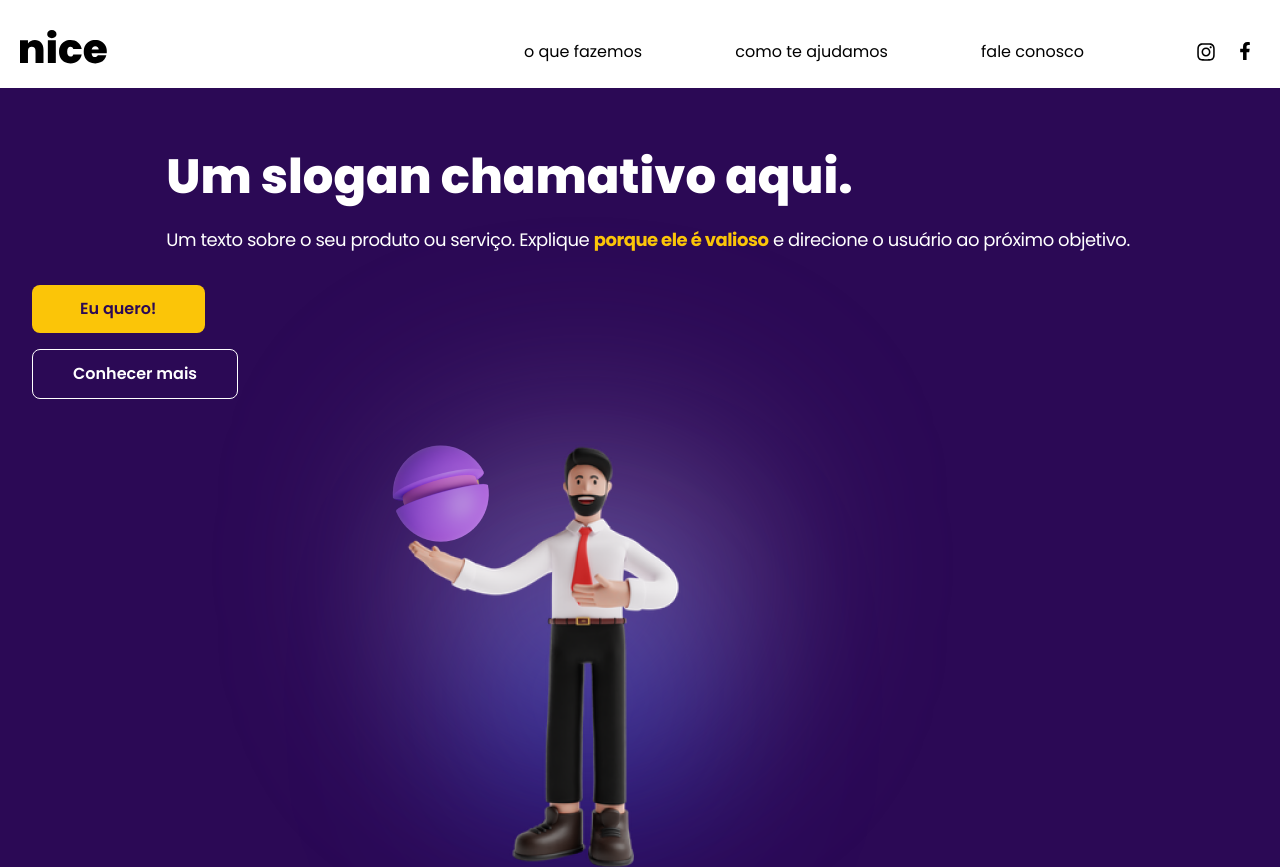
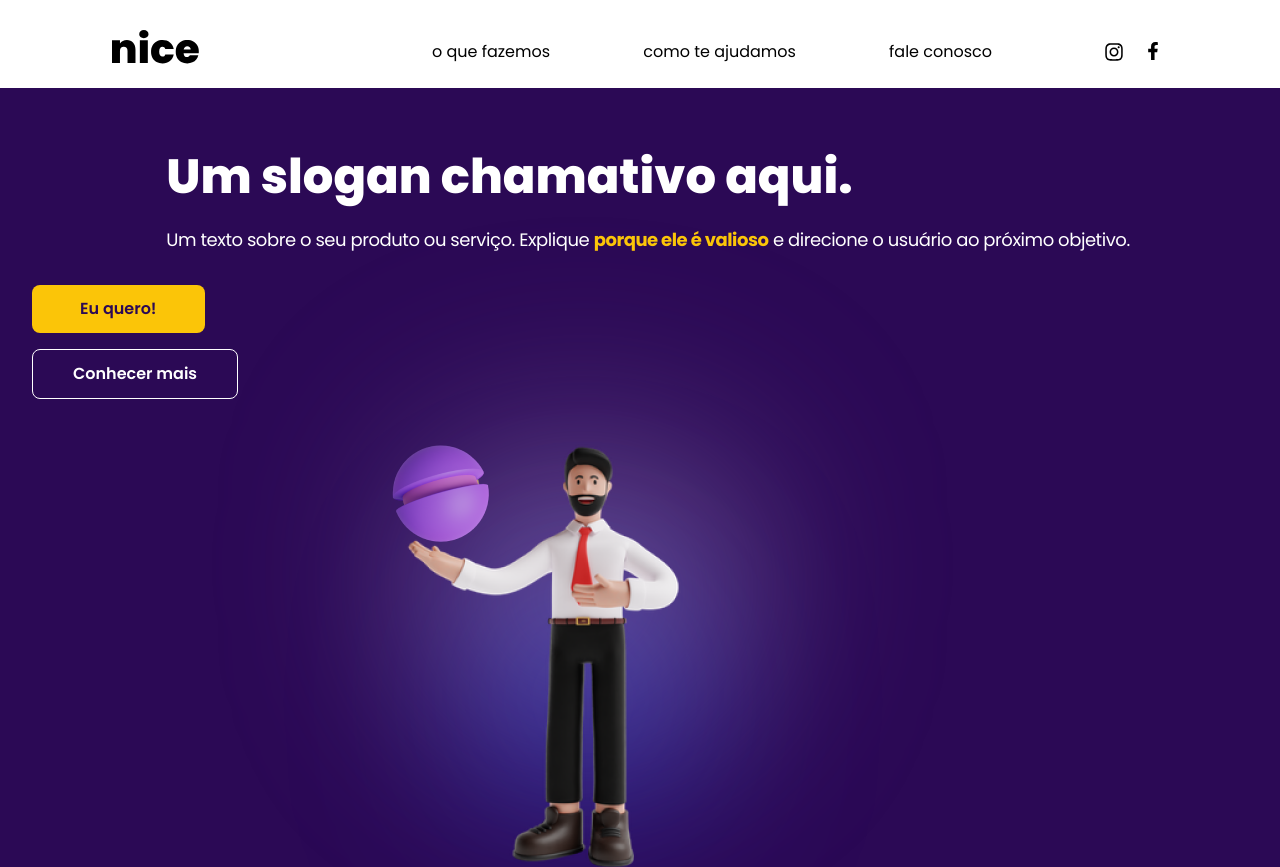
Before and after one commit to devalanlima/Nice, a Vue app: page / in a window 1280 px wide. Shown: the top 867 px of the page. Built offline with nearby package versions, Linux system fonts and the light colour scheme.

Commit message:
stylize / add breakpoints to responsive design

```diff
--- a/src/App.vue
+++ b/src/App.vue
@@ -8,7 +8,7 @@ import SecaoFinal from './components/SecaoFinal.vue';
 </script>
 
 <template>
-  <header class="mb-6 px-5 pt-10">
+  <header class="mb-6 px-5 pt-10 xl:px-28">
     <NavBar/>
   </header>
   <main class="flex flex-col gap-4">
```
